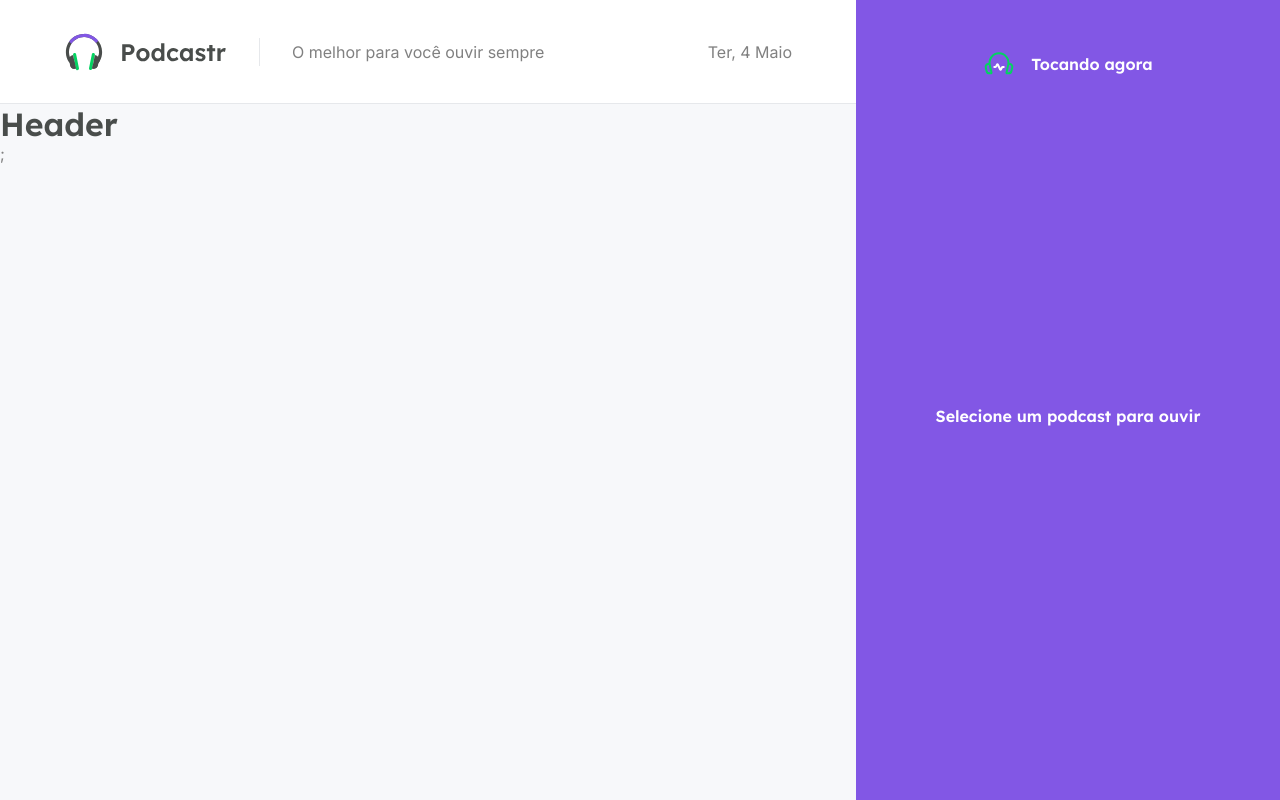
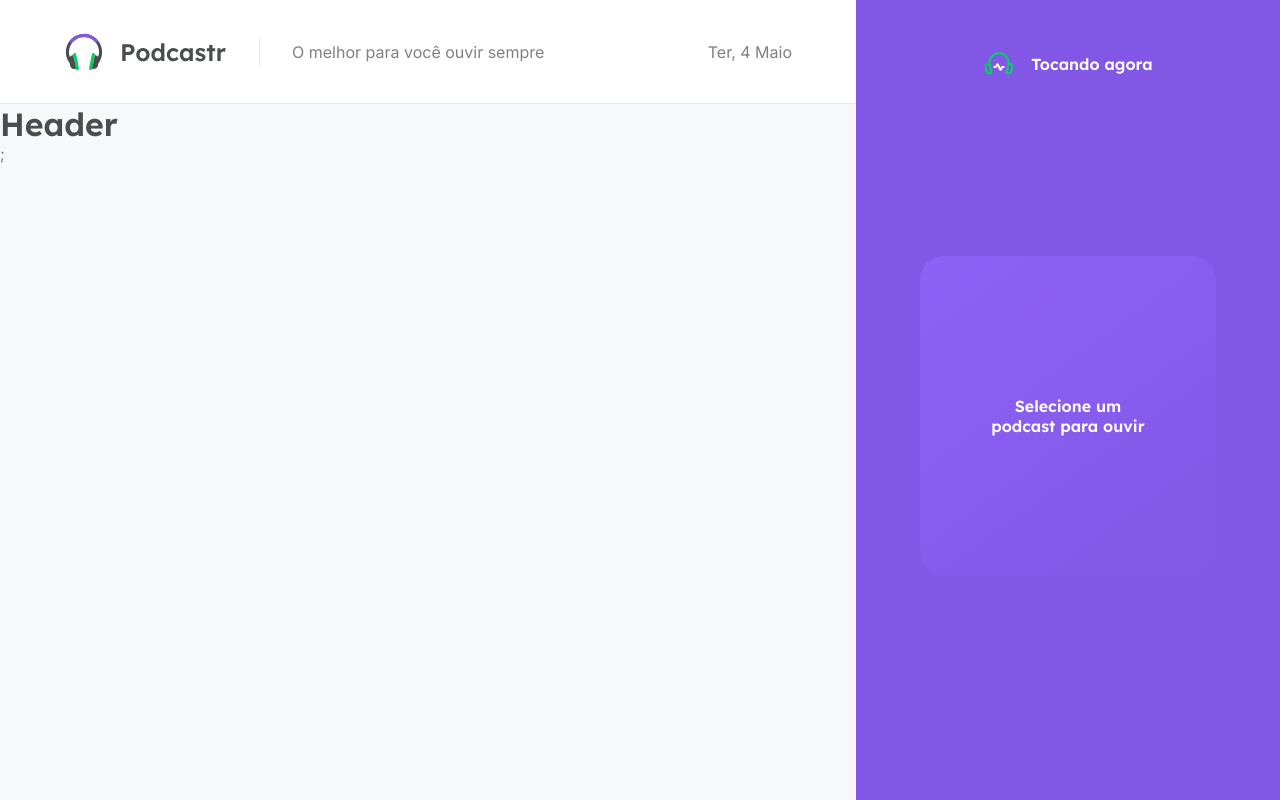
Before and after one commit to simonelopess/podcastr, a Next.js app: page / in a window 1280 px wide. Built offline with nearby package versions, Linux system fonts and the light colour scheme.

Commit message:
Estilização do player

```diff
--- a/src/components/Player/styles.module.scss
+++ b/src/components/Player/styles.module.scss
@@ -21,3 +21,20 @@
     font-weight: 600;
   }
 }
+
+.emptyPlayer {
+  width: 100%;
+  height: 20rem;
+  border: 1.5 dashed var(--purple-300);
+  border-radius: 1.5rem;
+  background: linear-gradient(
+    143.8deg,
+    rgba(145, 100, 250, 0.8) 0%,
+    rgba(0, 0, 0, 0) 100%
+  );
+  padding: 4rem;
+  text-align: center;
+  display: flex;
+  align-items: center;
+  justify-content: center;
+}
```
